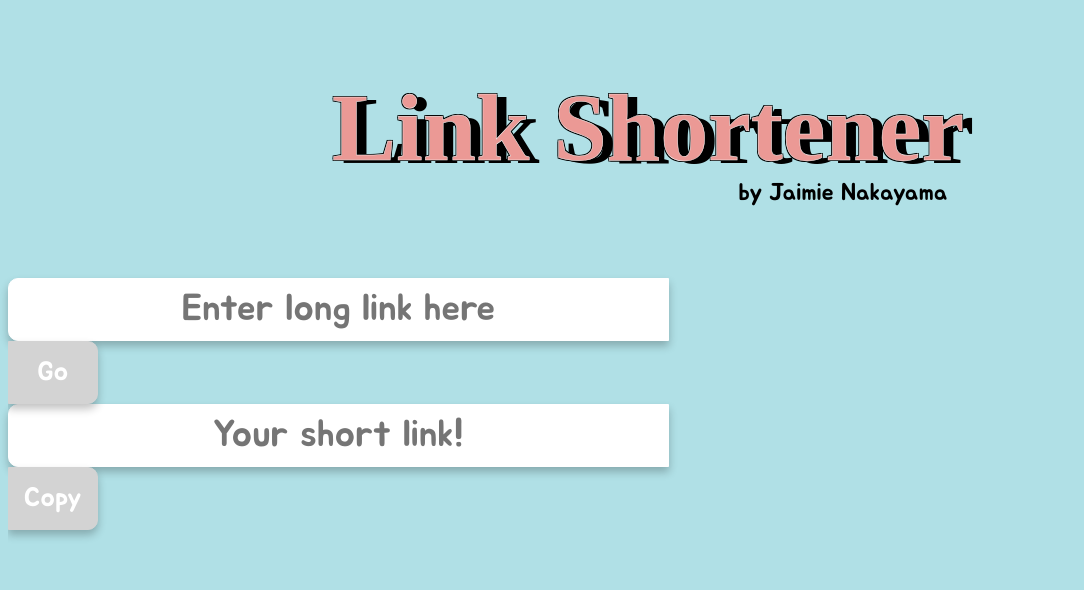
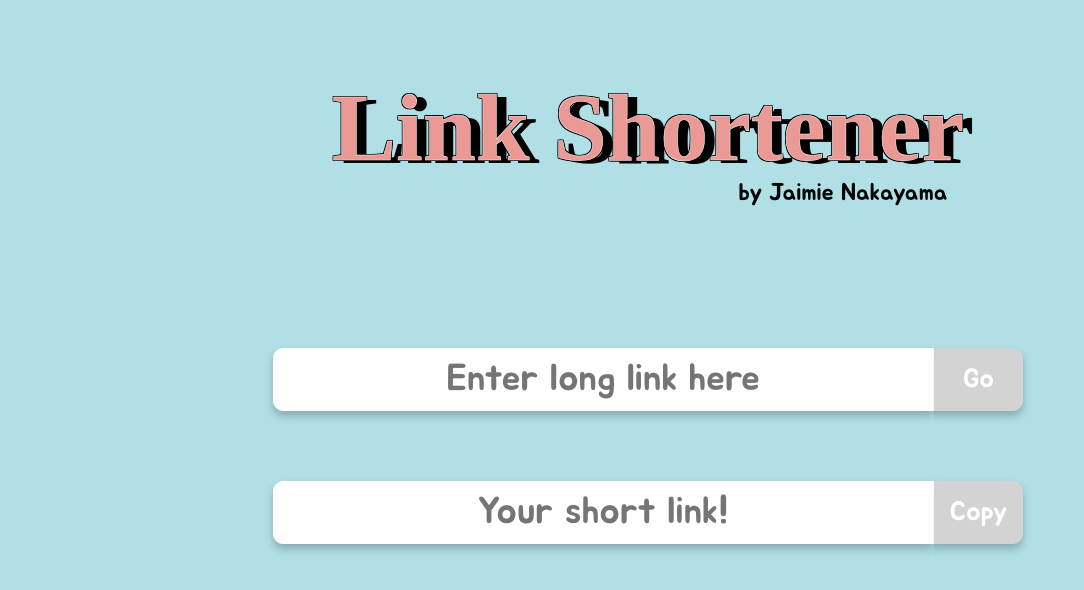
Before and after one commit to jaimienakayama/link_shortener, a React app: page / in a window 1280 px wide. Shown: the top 590 px of the page, without its empty margins (0-1084 px from the left). Built offline with nearby package versions, Linux system fonts and the light colour scheme; the HTML template or start-up script is replaced by a standard one; a web font is replaced by a local one.

Commit message:
modified button and input styles to be contained together

```diff
--- a/client/src/App.jsx
+++ b/client/src/App.jsx
@@ -16,6 +16,7 @@ const App = () => {
   return (
     <div>
       <Header />
+      <div className="long-link-container">
         <Input
           className="long-link"
           placeholder="Enter long link here"
@@ -31,6 +32,8 @@ const App = () => {
             });
           }}
         />
+      </div>
+      <div className="short-link-container">
         <Input
           className="short-link"
           placeholder={"Your short link!"}
@@ -39,6 +42,7 @@ const App = () => {
         />
         <Button className="copy-button" text={"Copy"} dct={".short-link"} />
       </div>
+    </div>
   );
 };
 
```
Lines whose indentation alone changed are shown as unchanged.
